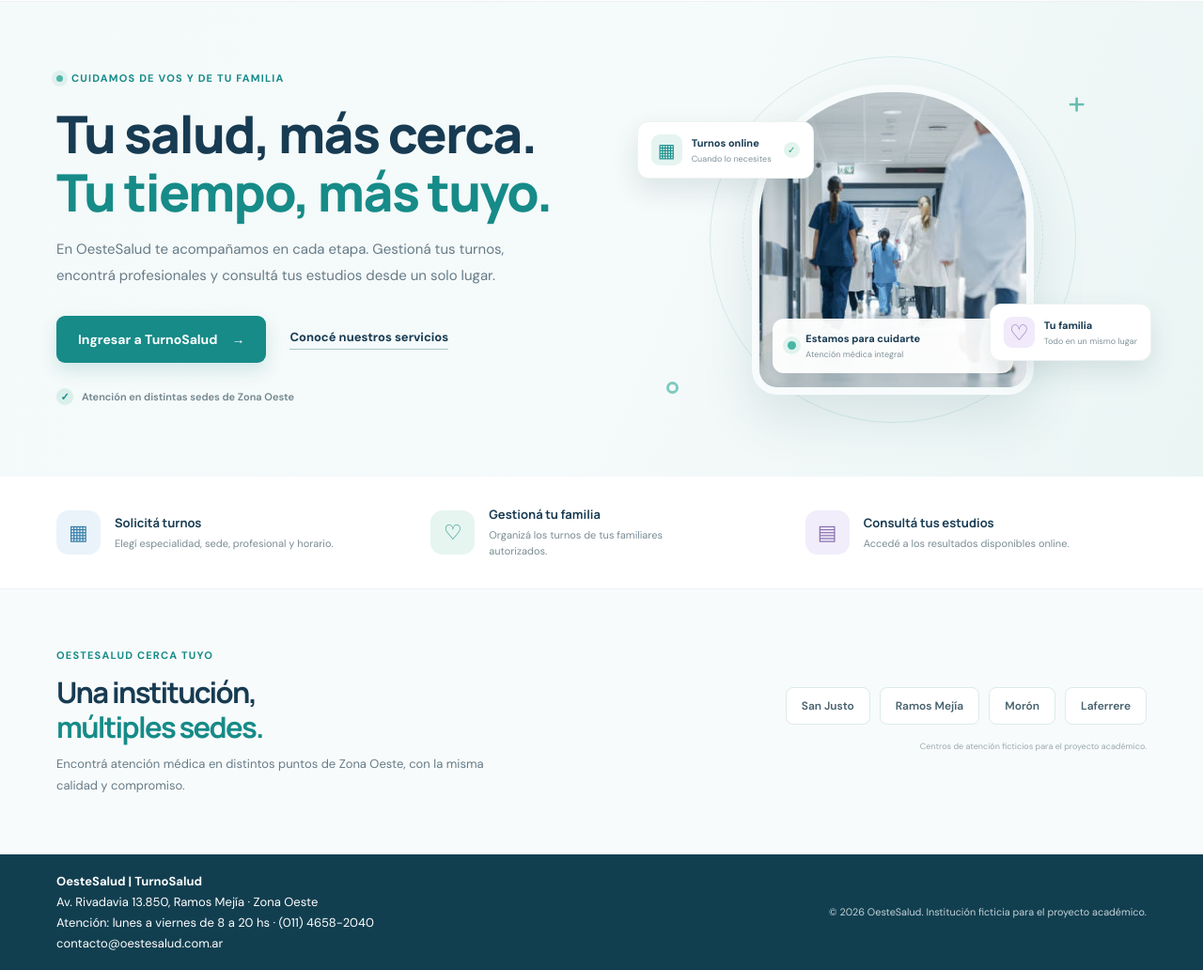
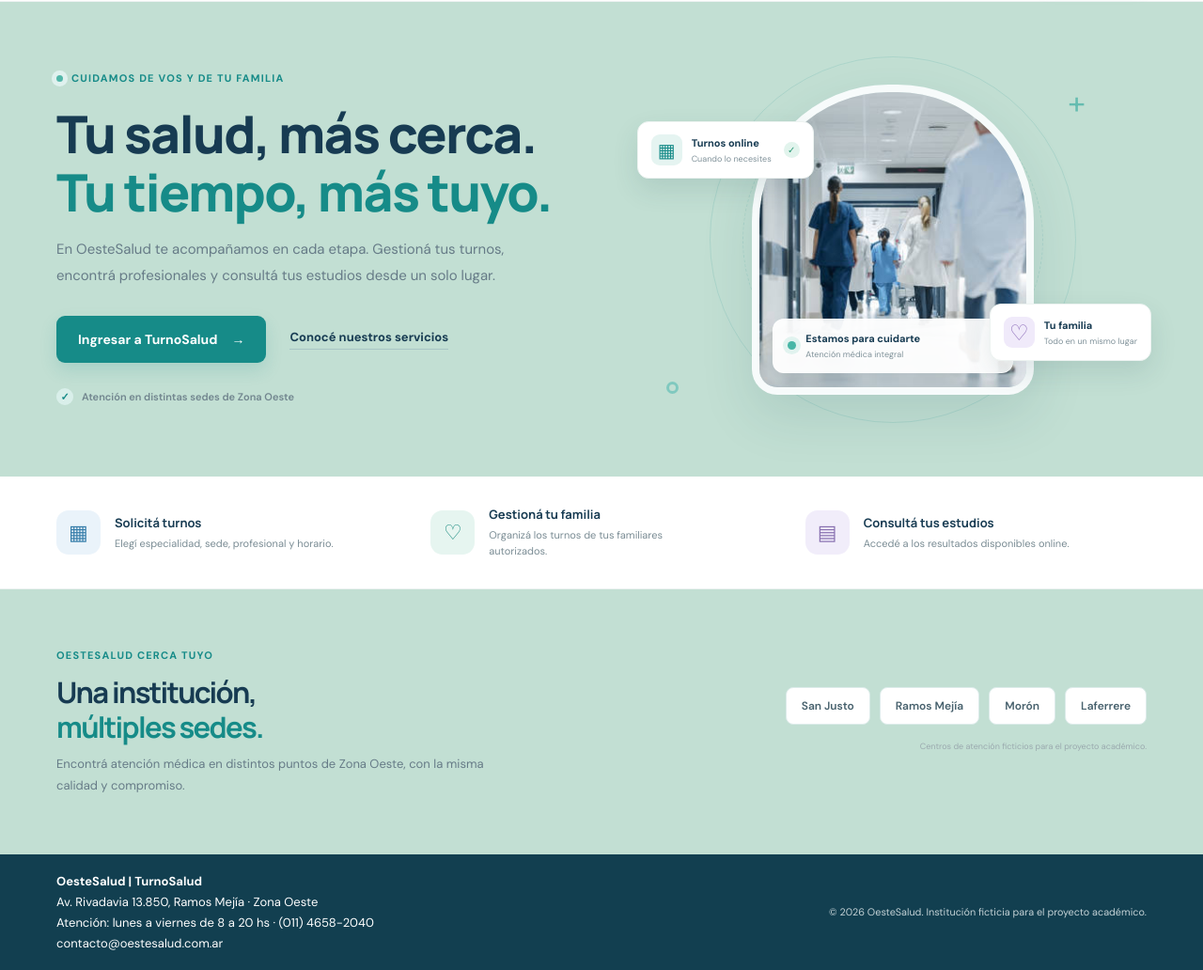
Before and after one commit to ana-maria25/TP-INTERFACES, a plain HTML site: page index.html in a window 1280 px wide. Shown: the part 84-1116 px from the top of the page at 94% size. Drawn offline with Linux system fonts and the light colour scheme.

Commit message:
modificacion color de fondo index

```diff
--- a/css/styles.css
+++ b/css/styles.css
@@ -130,7 +130,7 @@ a {
 
 .hero {
   overflow: hidden;
-  background: linear-gradient(112deg, #f4f9f9 0%, #f5fafa 54%, #eaf5f4 100%);
+  background: #c2dfd3;
 }
 .hero-grid {
   min-height: 505px;
@@ -531,7 +531,7 @@ h2 span {
 
 .locations {
   padding: 58px 0 62px;
-  background: #f8fbfb;
+  background: #c2dfd3;
 }
 .locations-inner {
   display: flex;
```
